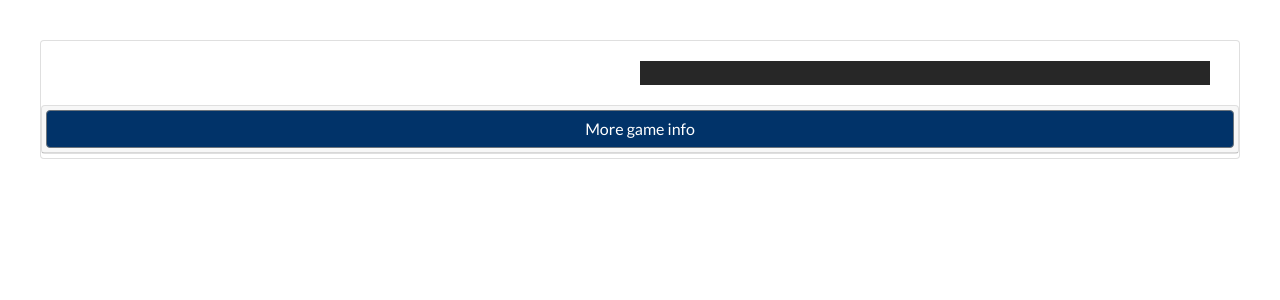
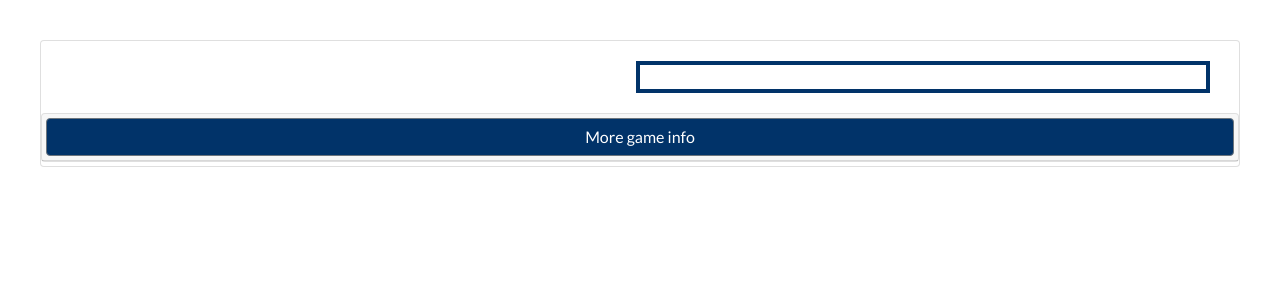
Before and after one commit to santiagoars/nfl-pickem, a Vue app in the folder client/: page /game-container in a window 1280 px wide. Shown: the top 300 px of the page. Built offline with nearby package versions, Linux system fonts and the light colour scheme.

Commit message:
Agregando estilos

```diff
--- a/client/src/components/GameContainer.vue
+++ b/client/src/components/GameContainer.vue
@@ -108,7 +108,7 @@
     }
 
     .selected-team{
-        background-color: rgb(39, 39, 39);
+        border: 4px solid #013369;
     }
 
     .team-logos{
```
